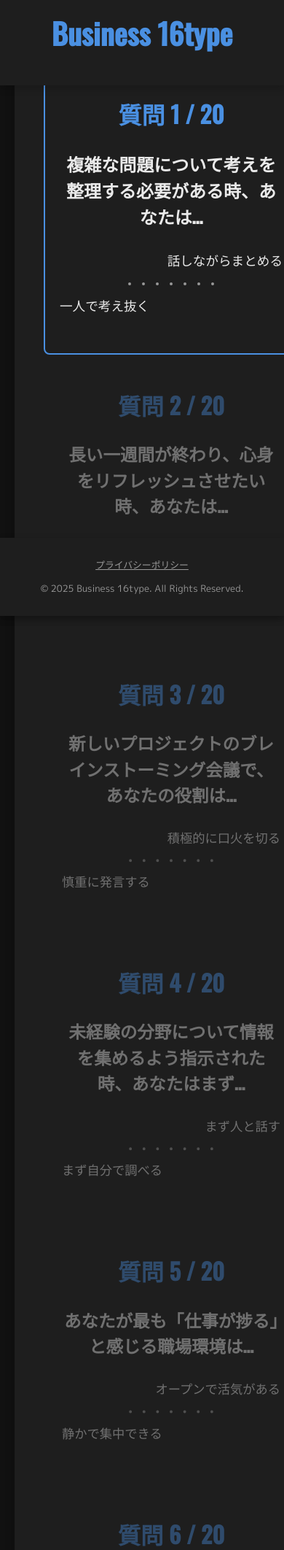
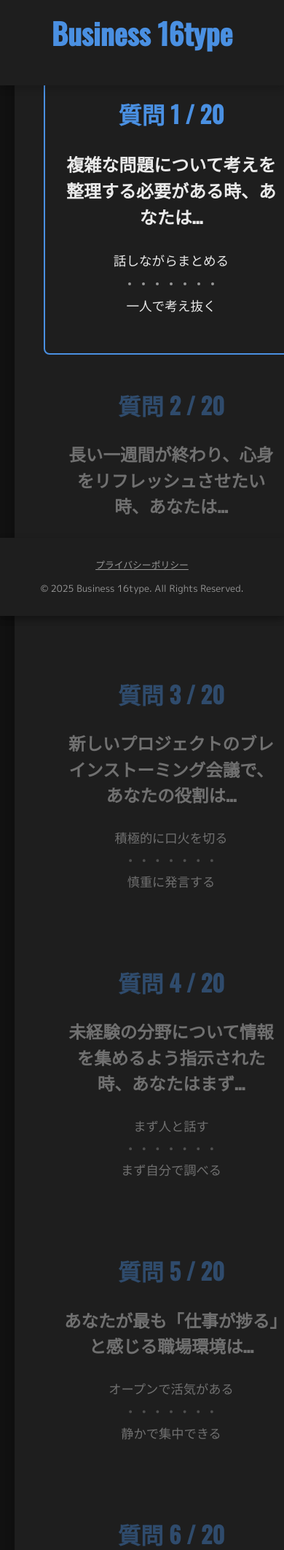
Before and after one commit to yujiro470-glitch/business-type, a Flask app: page /quiz in a window 390 px wide; the page is wider, and only the part inside the window is pictured. Shown: the top 2124 px of that part at 73% size. Run offline with Flask 3, Linux system fonts and the light colour scheme.

Commit message:
Fix mobile UI layout

```diff
--- a/static/style.css
+++ b/static/style.css
@@ -96,6 +96,7 @@
     }
     .choice-text {
         width: 100%;
+        text-align: center !important; /* 文字を中央揃えにする */
     }
 }
 /* ===== カスタムラジオボタンのスタイル（強化版） ===== */
```
